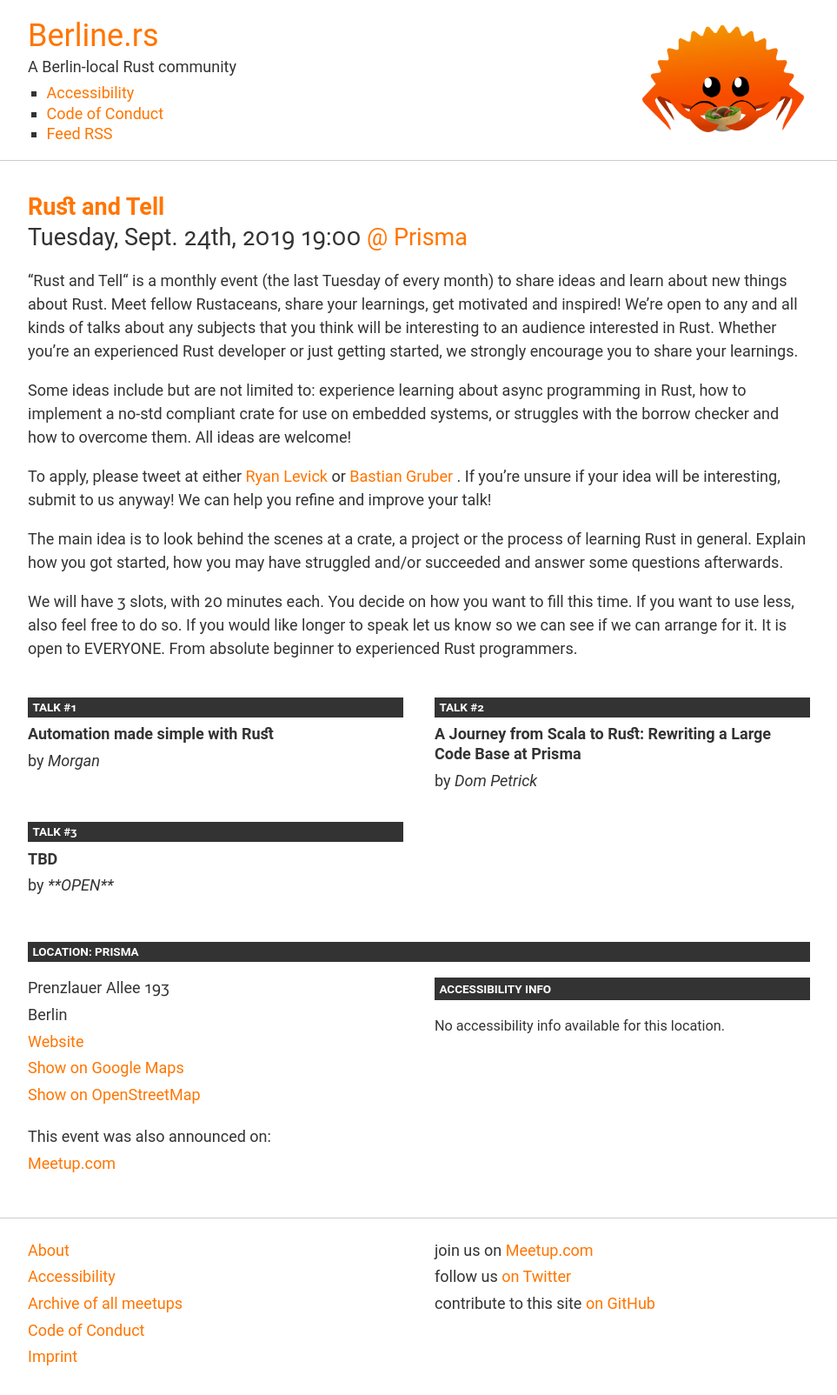
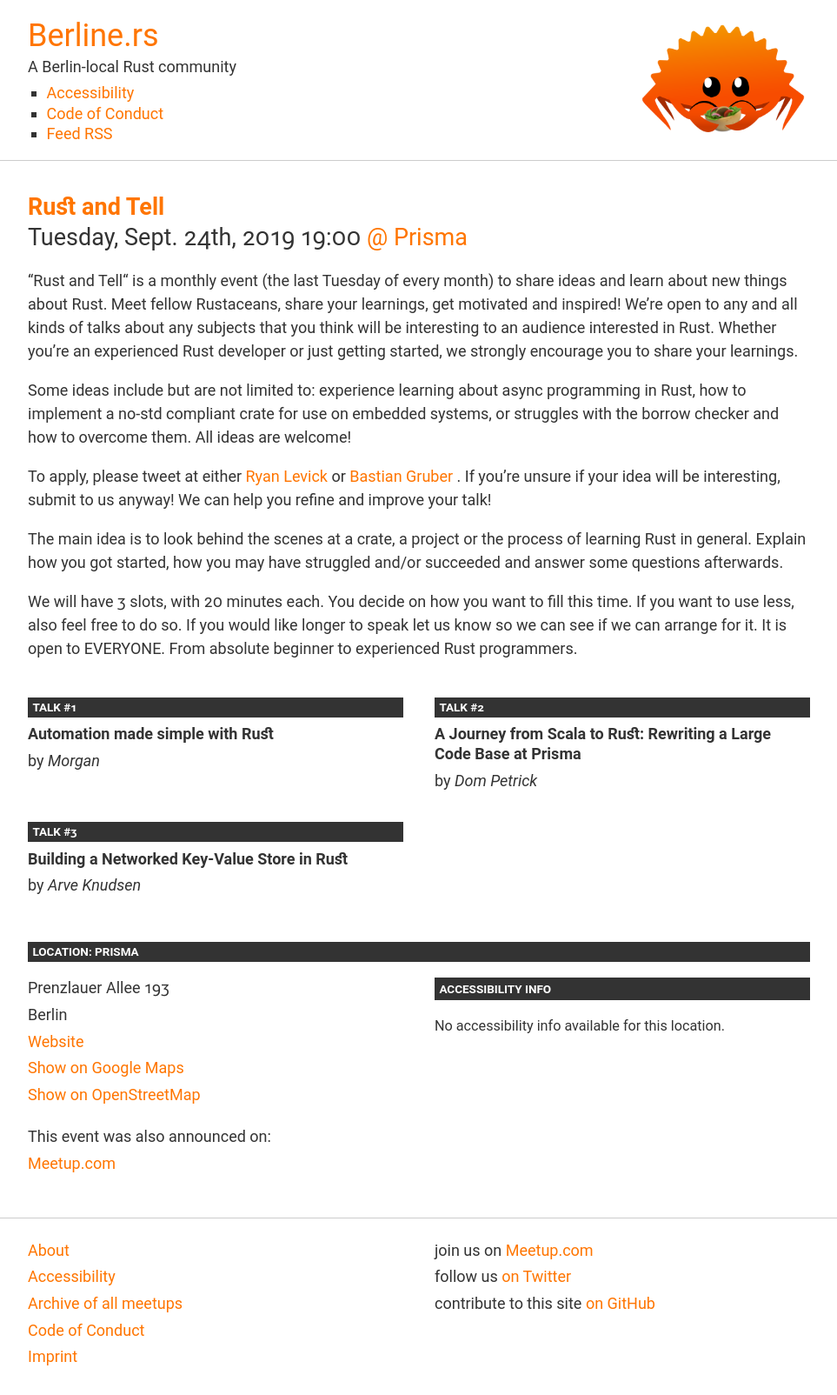
Before and after one commit to berlinrs/berline.rs, a Jekyll site: the page built from _posts/2019-09-24-rust-and-tell.md, in a window 1280 px wide. Shown: the whole page at 87% size, without its empty margins (158-1121 px from the left). Built offline with Jekyll 4.4.1, drawn with Linux system fonts in a browser that asks for light colours.

Commit message:
Add missing talk in the past

```diff
--- a/_posts/2019-09-24-rust-and-tell.md
+++ b/_posts/2019-09-24-rust-and-tell.md
@@ -12,9 +12,9 @@ talks:
 - title: "A Journey from Scala to Rust: Rewriting a Large Code Base at Prisma"
   speaker:
     name: "Dom Petrick"
-- title: "TBD"
+- title: "Building a Networked Key-Value Store in Rust"
   speaker:
-    name: "**OPEN**"
+    name: "Arve Knudsen"
 ---
 
 "Rust and Tell“ is a monthly event (the last Tuesday of every month) to share ideas and learn about new things about Rust. Meet fellow Rustaceans, share your learnings, get motivated and inspired! We’re open to any and all kinds of talks about any subjects that you think will be interesting to an audience interested in Rust. Whether you're an experienced Rust developer or just getting started, we strongly encourage you to share your learnings.
```
